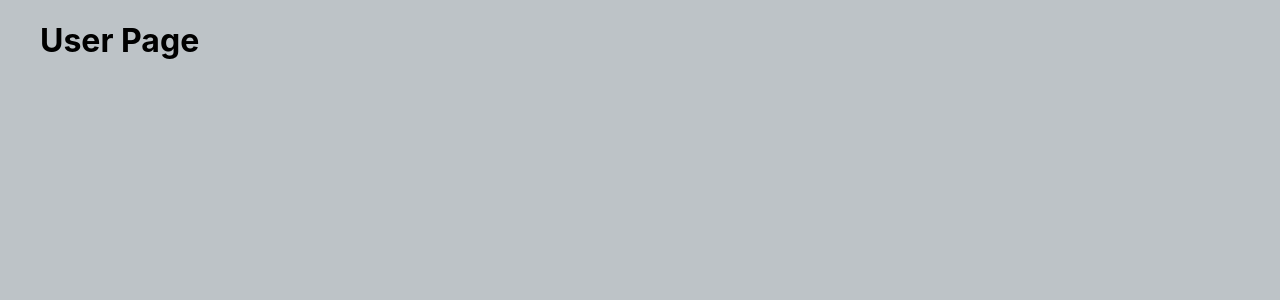
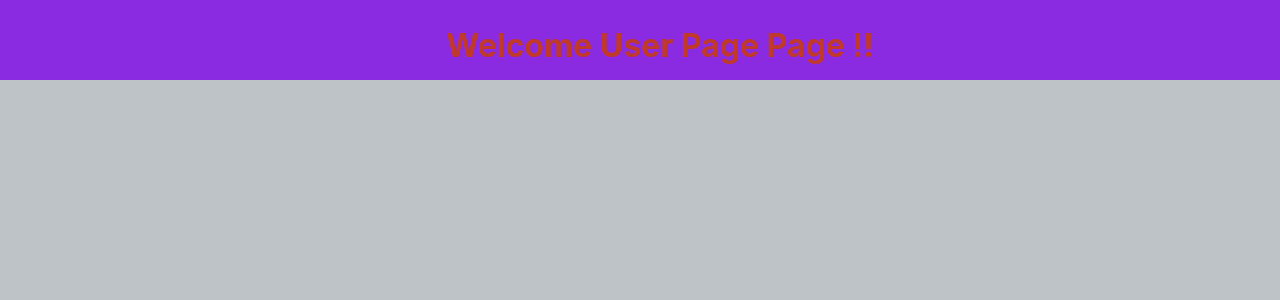
Before and after one commit to snehapoulose/hotel-management, a React (Create React App) app: page /user in a window 1280 px wide. Shown: the top 300 px of the page. Built offline with nearby package versions, Linux system fonts and the light colour scheme.

Commit message:
-changed name conventions -added styling to the homepage. -added search functionality in the home page to filter hotels based on name -styled header for the user,admin and hotel admin pages.

```diff
--- /dev/null
+++ b/src/Styles/Header.css
@@ -0,0 +1,12 @@
+.header-wrapper {
+    background-color: blueviolet;
+    width: 100%;
+    height: 80px;
+    display: grid;
+    color: #c0392b;
+  }
+  .header-content {
+    display: flex;
+    justify-content: center;
+    margin-top: 5px;
+  }
--- a/src/Styles/HomePage.css
+++ b/src/Styles/HomePage.css
@@ -13,3 +13,18 @@
     height: 60px;
     width: 360px;
   }
+  .home-header {
+    display: flex;
+    justify-content: center;
+    margin-top: 20px;
+  }
+  .search-box {
+    width: 20%;
+    height: 40px;
+    padding: 10px;
+    border-style: groove;
+  }
+  p{
+    color: #2980b9;
+    font-weight: 600;
+  }
--- a/src/Styles/Navbar.css
+++ b/src/Styles/Navbar.css
@@ -1,4 +1,4 @@
-.header-content {
+.navbar-content {
   background-color: blueviolet;
   width: 100%;
   height: 80px;
@@ -18,7 +18,7 @@ a {
 a:hover {
   color: brown;
 }
-.header-content .header-links {
+.navbar-content .navbar-links {
   display: flex;
   flex-direction: row;
   margin-top: 30px;
--- /dev/null
+++ b/src/components/Header.js
@@ -0,0 +1,14 @@
+import React from "react";
+import "../Styles/Header.css";
+
+export default function Header(props) {
+  return (
+    <div>
+      <div className="header-wrapper">
+        <div className="header-content">
+          <h1> Welcome {props.name} Page !! </h1>
+        </div>
+      </div>
+    </div>
+  );
+}
--- a/src/components/HomePage.js
+++ b/src/components/HomePage.js
@@ -5,6 +5,7 @@ import "../Styles/HomePage.css";
 
 export default function HomePage() {
   const [hotelData, setHotelData] = useState([]);
+  const [searchHotel, setSearchHotel] = useState("");
 
   useEffect(() => {
     fetch("https://jsonplaceholder.typicode.com/users")
@@ -12,11 +13,30 @@ export default function HomePage() {
       .then((data) => setHotelData(data));
   }, []);
   console.log(hotelData);
+  console.log(searchHotel);
   return (
     <div>
       <Navbar />
+      <div className="home-header">
+        <input
+          type="search"
+          placeholder="Search hotel name"
+          className="search-box"
+          onChange={(event) => setSearchHotel(event.target.value)}
+        />
+      </div>
       <div className="home-container">
-        { hotelData.map((hotel) => (
+        {hotelData
+          .filter((hotel) => {
+            if (searchHotel === "") {
+              return hotel;
+            } else if (
+              hotel.name.toLowerCase().includes(searchHotel.toLowerCase())
+            ) {
+              return hotel;
+            }
+          })
+          .map((hotel) => (
             <div>
               <div className="home-content">
                 <h2> {hotel.name}</h2>
--- a/src/components/Navbar.js
+++ b/src/components/Navbar.js
@@ -5,9 +5,9 @@ import "../Styles/Navbar.css";
 export default function Navbar() {
   return (
     <>
-      <div className="header-content">
+      <div className="navbar-content">
         <h1>Booking Ark</h1>
-        <div className="header-links">
+        <div className="navbar-links">
           <Link to="user">User</Link>
           <Link to="admin">Admin</Link>
           <Link to="hotelAdmin">Hotel Admin</Link>
--- a/src/pages/Admin.js
+++ b/src/pages/Admin.js
@@ -1,9 +1,10 @@
 import React from "react";
+import Header from "../components/Header";
 
 export default function Admin() {
   return (
     <div>
-      <h1>Admin Page </h1>
+         <Header name = "Admin"/>
     </div>
   );
 }
--- a/src/pages/HotelAdmin.js
+++ b/src/pages/HotelAdmin.js
@@ -1,9 +1,10 @@
 import React from "react";
+import Header from "../components/Header";
 
 export default function HotelAdmin() {
   return (
     <div>
-      <h1>Hotel Admin Page</h1>
+      <Header name="Hotel Admin" />
     </div>
   );
 }
--- a/src/pages/User.js
+++ b/src/pages/User.js
@@ -1,9 +1,10 @@
 import React from "react";
+import Header from "../components/Header";
 
 export default function User() {
   return (
     <div>
-      <h1> User Page</h1>
+      <Header name = "User Page"/>
     </div>
   );
 }
```
Lines whose indentation alone changed are shown as unchanged.
